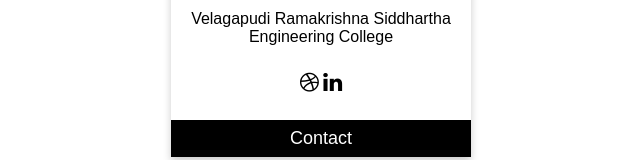
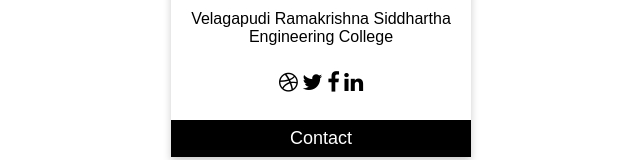
Before and after one commit to Rishitha-Chiluvuri/Profile, a plain HTML site: page index.html in a window 1280 px wide. Shown: the part 194-354 px from the top of the page, without its empty margins (319-959 px from the left). Drawn offline with Linux system fonts and the light colour scheme.

Commit message:
Update index.html

```diff
--- a/index.html
+++ b/index.html
@@ -51,6 +51,8 @@ button:hover, a:hover {
   <p>Velagapudi Ramakrishna Siddhartha Engineering College</p>
   <div style="margin: 24px 0;">
     <a href="#"><i class="fa fa-dribbble"></i></a>
+    <a href="#"><i class="fa fa-twitter"></i></a>
+    <a href="#"><i class="fa fa-facebook"></i></a>
     <a href="https://www.linkedin.com/in/rishitha-chiluvuri-97a21b215"><i class="fa fa-linkedin"></i></a>
   </div>
   <p><button>Contact</button></p>
```
